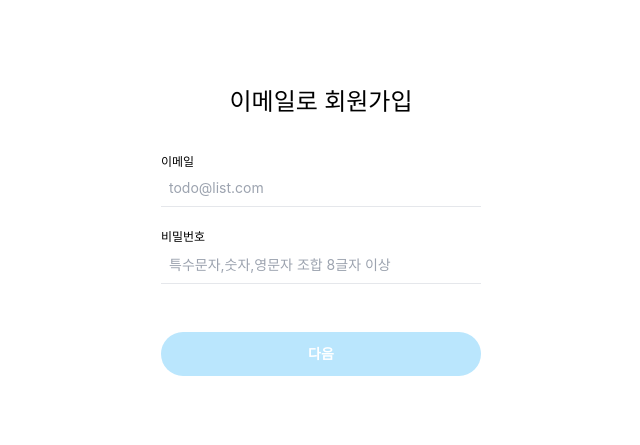
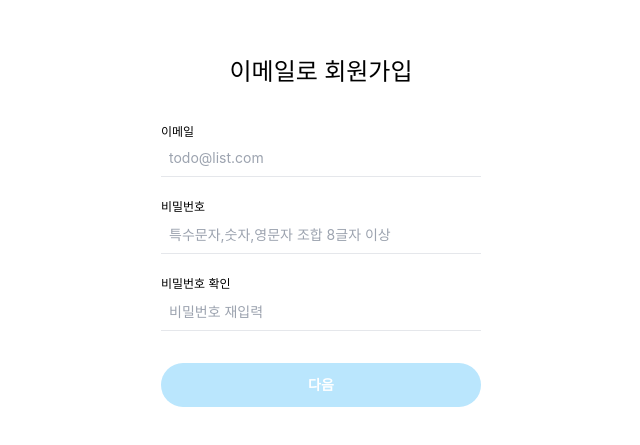
Before and after one commit to LakeOnBoarding/Tost-It, a React (Create React App) app: page /signup in a window 1280 px wide. Shown: the part 159-604 px from the top of the page, without its empty margins (319-959 px from the left). Built offline with nearby package versions, Linux system fonts and the light colour scheme.

Commit message:
[feat] AuthForm회원가입input추가 및 비밀번호 보이기/숨기기 기능

```diff
--- a/package.json
+++ b/package.json
@@ -3,6 +3,11 @@
   "version": "0.1.0",
   "private": true,
   "dependencies": {
+    "@fortawesome/fontawesome-svg-core": "^6.4.0",
+    "@fortawesome/free-brands-svg-icons": "^6.4.0",
+    "@fortawesome/free-regular-svg-icons": "^6.4.0",
+    "@fortawesome/free-solid-svg-icons": "^6.4.0",
+    "@fortawesome/react-fontawesome": "^0.2.0",
     "@testing-library/jest-dom": "^5.16.5",
     "@testing-library/react": "^13.4.0",
     "@testing-library/user-event": "^13.5.0",
--- a/src/Component/AuthForm/AuthForm.tsx
+++ b/src/Component/AuthForm/AuthForm.tsx
@@ -1,11 +1,16 @@
+import {useState} from 'react'
 import { Link } from "react-router-dom";
 import { useForm, SubmitHandler } from "react-hook-form";
 import { customAxios } from "../../API/customAxios";
 import { useNavigate,useLocation } from "react-router-dom";
+import { FontAwesomeIcon } from "@fortawesome/react-fontawesome";
+import { faEye } from "@fortawesome/free-solid-svg-icons";
+import { faEyeSlash } from '@fortawesome/free-regular-svg-icons';
 
 type MyFormData = {
   email: string;
   password: string;
+  passwordConfirm: string;
 };
 
 function AuthForm() {
@@ -16,8 +21,18 @@ function AuthForm() {
   const {
     register,
     handleSubmit,
+    watch,
     formState: { errors, isValid },
   } = useForm<MyFormData>({ mode: "onChange" });
+
+  const password = watch("password");
+
+  const [inputType,setInputType] = useState('password')
+  const [hasInput, setHasInput] = useState(false);
+
+  const togglePasswordVisibility = () => {
+    setInputType(inputType === 'password' ? 'text' : 'password');
+  };
 
   const onSubmitHandler: SubmitHandler<MyFormData> = async (data) => {
     try {
@@ -28,7 +43,6 @@ function AuthForm() {
       console.error(err);
     }
   };
-
   return (
     <section className="flex flex-col justify-center items-center h-screen">
       <h1 className="mb-10 h-7 font-medium text-2xl">{location.pathname==='/signin' ? '로그인' : '이메일로 회원가입'}</h1>
@@ -54,29 +68,66 @@ function AuthForm() {
             <span className="text-red text-xsm ">{errors.email.message}</span>
           )}
         </fieldset>
-        <fieldset className="block mb-4">
+        <fieldset className="block mb-4 relative">
           <label className="text-xs" htmlFor="password">
             비밀번호
           </label>
           <input
             className="w-80 text-sm px-2 py-2 border-b block outline-0 focus:border-sky-500"
-            type="password"
+            type={inputType}
             id="password"
             placeholder="특수문자,숫자,영문자 조합 8글자 이상"
             {...register("password", {
               required: "비밀번호를 입력해주세요",
               pattern: {
                 value:
-                  /^(?=.*[a-zA-Z])(?=.*\d)(?=.*[*!@#$%^&+=()-_])(?=.*[a-zA-Z\d@#$%^&+=]).{8,}$/,
+                  /^(?=.*[A-Za-z])(?=.*\d)(?=.*[$@$!%*#?&])[A-Za-z\d$@$!%*#?&]{8,}$/,
                 message:
                   "특수문자, 숫자, 영문자 조합 8글자 이상을 입력해주세요.",
               },
             })}
+            onChange={e => {
+              setHasInput(e.target.value !== '');
+              register("password").onChange(e); // 통합된 onChange 이벤트 핸들러 실행
+            }}
           />
+{
+  hasInput && (
+    inputType === 'password' ? (
+      <FontAwesomeIcon icon={ faEyeSlash } onClick={togglePasswordVisibility} className="cursor-pointer absolute right-2 top-9"/>
+      ) : (
+        <FontAwesomeIcon icon={ faEye } onClick={togglePasswordVisibility} className="cursor-pointer absolute right-2 top-9"/>
+      )
+  )
+}
           {errors.password && (
             <span className="text-red text-xsm">{errors.password.message}</span>
           )}
-        </fieldset>
+          </fieldset>
+          {location.pathname === '/signup' ?
+            (
+              <fieldset>
+                <label className="text-xs" htmlFor="passwordConfirm">
+                비밀번호 확인
+                </label>
+                <input
+                  className="w-80 text-sm px-2 py-2 border-b block outline-0 focus:border-sky-500"
+                  type="password"
+                  id="passwordConfirm"
+                  placeholder="비밀번호 재입력"
+                  {...register("passwordConfirm", {
+                    required: "비밀번호를 한번 더 입력해주세요",
+                    validate: value =>
+                      value === password || "입력한 비밀번호가 일치하지 않습니다."
+                  })}
+                />
+                {errors.passwordConfirm && (
+                <span className="text-red text-xsm">{errors.passwordConfirm.message}</span>
+                )}
+              </fieldset>
+            ) : (null)
+          }
+
         <button
           type="submit"
           className={`text-white font-bold py-2 h-11 mt-8 mb-5 rounded-full text-sm ${
```
Also changed, not shown: 1 other file (tests, documents, lock files or other folders).
